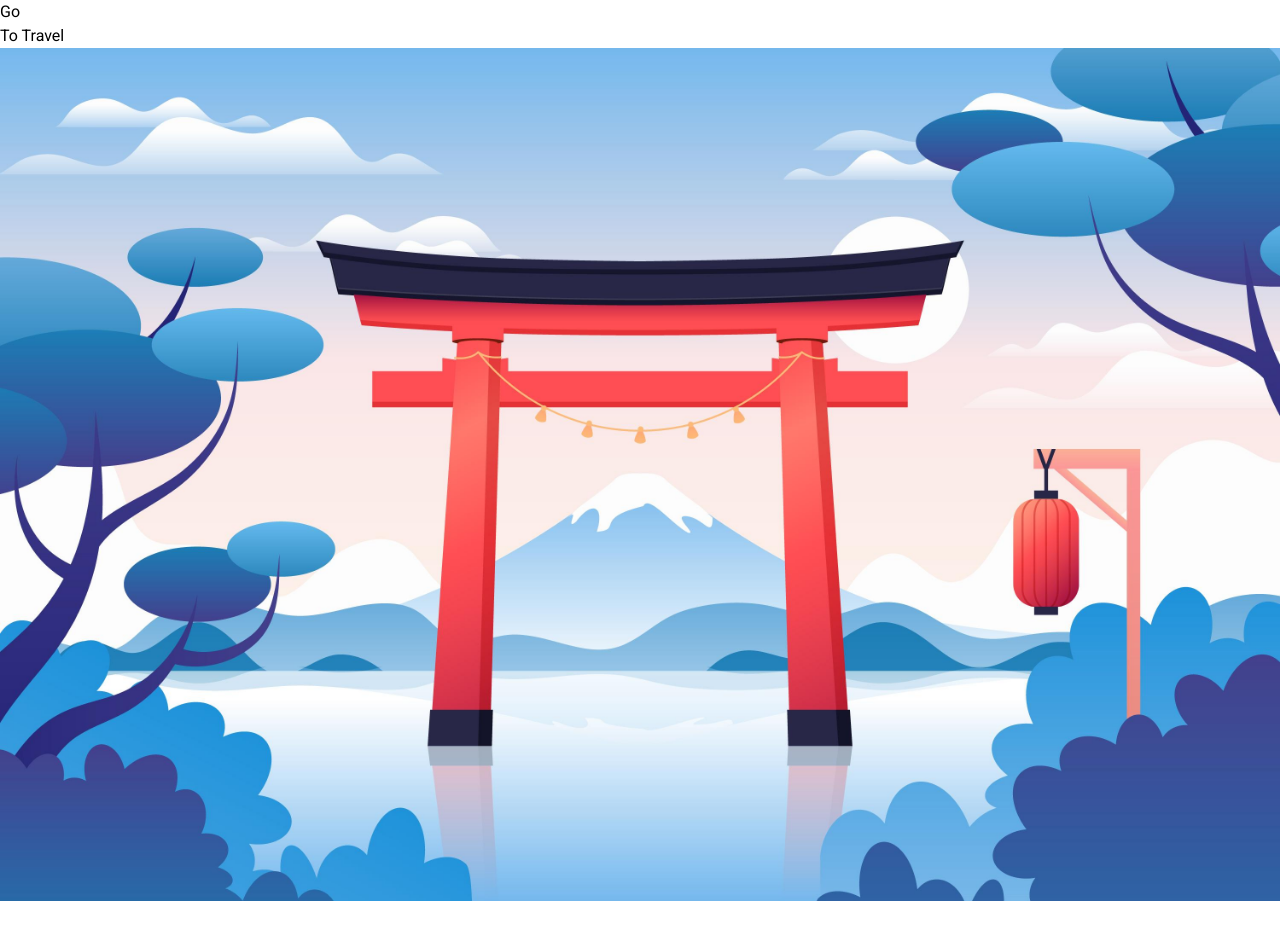
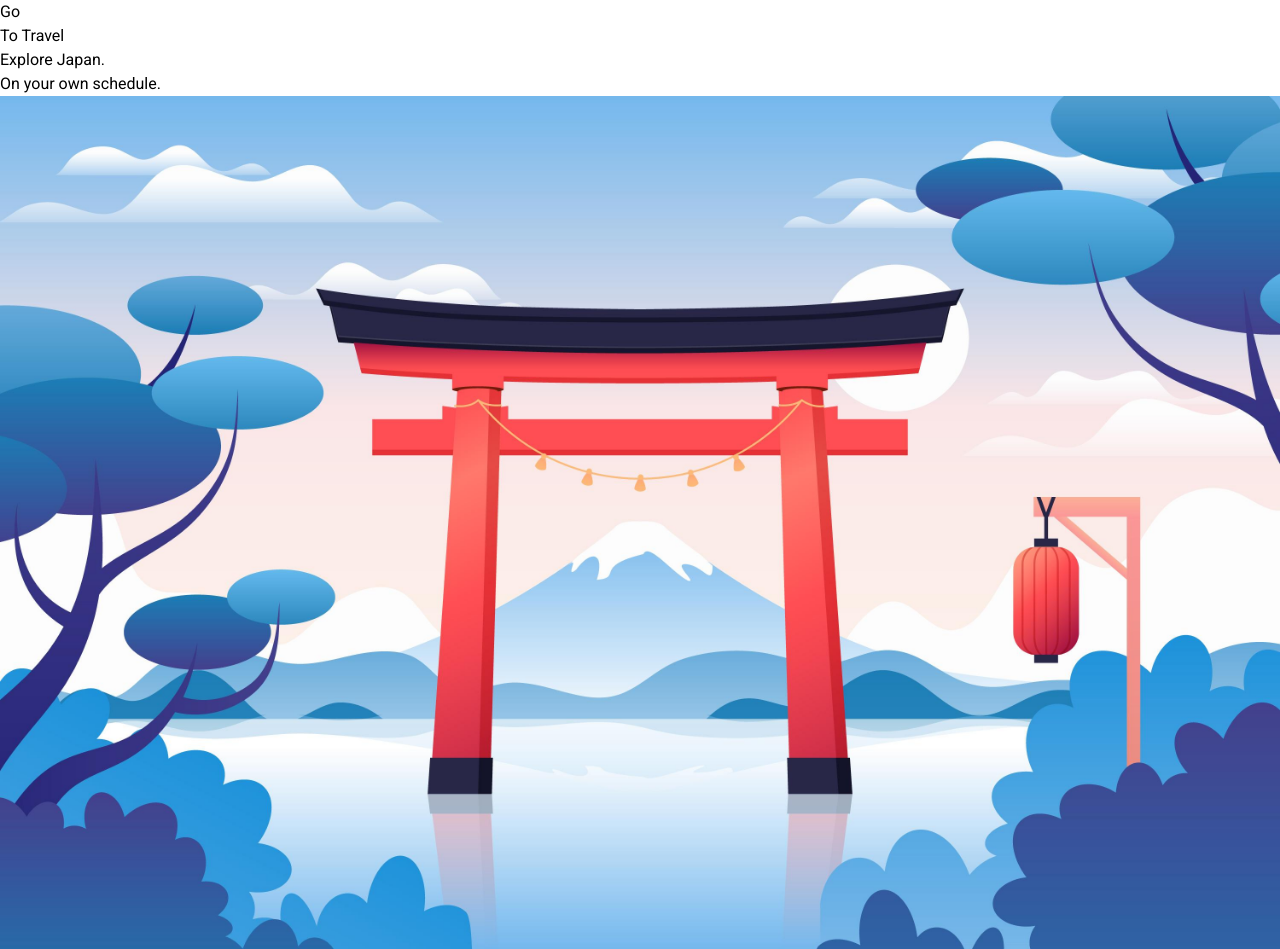
Before and after one commit to AidanFournier/go-to-travel-showcase, a React (Vite) app: page / in a window 1280 px wide. Before the commit the page ends 901 px from the top, so only its background shows below. Built offline with nearby package versions, Linux system fonts and the light colour scheme.

Commit message:
Added tagline

```diff
--- a/src/App.jsx
+++ b/src/App.jsx
@@ -7,14 +7,23 @@ const App = () => {
       <div className={`${styles.bgWhite} w-full h-full rounded-[32px] shadow-2xl flex justify-between`}>
 
         {/* Left side panel */}
-        <div className="flex justify-center items-start p-6">
+        <div className="flex-row justify-start items-center p-6">
 
           {/* Logo */}
-          <div className='flex justify-center items-center space-x-2'>
+          <div className='flex justify-start items-center space-x-2 mb-28'>
             <div className={`${styles.bgBlue} w-10 h-10 rounded-full flex items-center justify-center bg-gradient-to-tr from-[#5CA7F1] from-10% to-[#336699] to-90%`}>
               <h1 className='text-white text-xl tracking-wide font-medium'>Go</h1>
             </div>
             <div className={`text-xl font-bold tracking-medium ${styles.blueText}`}>To Travel</div>
+          </div>
+
+          <div className={`mx-8 font-bold text-3xl ${styles.blueText}`}>
+            <h2>
+              Explore Japan.
+            </h2>
+            <h2>
+              On your own schedule.
+            </h2>
           </div>
 
 
```
